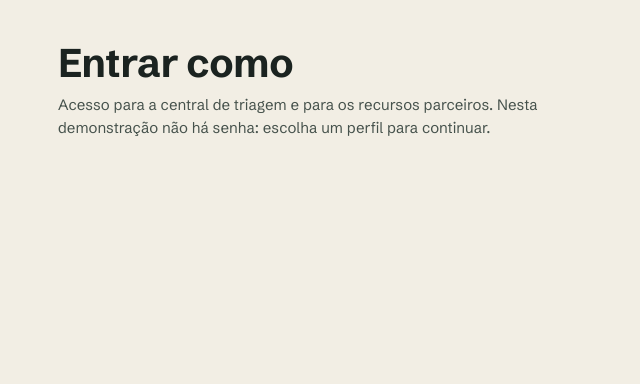
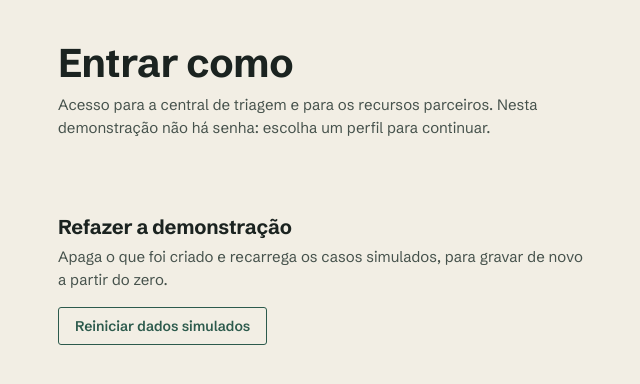
Before and after one commit to leolauren7ino/c-pet_gs2026, a Spring Boot app: page /entrar.html in a window 1280 px wide. Shown: the part 52-436 px from the top of the page, without its empty margins (42-682 px from the left). Run offline with Spring Boot 4, Linux system fonts and the light colour scheme; data that the repository does not hold is empty; database files in the repository are not loaded.

Commit message:
Marco 5: reset pela tela de entrada e README com roteiro de demo
Co-Authored-By: Claude Sonnet 5.5 <noreply@anthropic.com>

```diff
--- a/src/main/resources/static/entrar.html
+++ b/src/main/resources/static/entrar.html
@@ -16,6 +16,12 @@
     <p class="suave mt-2" style="max-width:58ch">Acesso para a central de triagem e para os recursos parceiros. Nesta demonstração não há senha: escolha um perfil para continuar.</p>
     <div class="alerta-erro mt-3" id="erro" role="alert" hidden></div>
     <div class="usuarios" id="usuarios"></div>
+    <section class="mt-5" style="max-width:58ch">
+      <h2 class="mb-2">Refazer a demonstração</h2>
+      <p class="suave mb-3">Apaga o que foi criado e recarrega os casos simulados, para gravar de novo a partir do zero.</p>
+      <button class="btn-c sec" type="button" id="reset">Reiniciar dados simulados</button>
+      <p class="mt-2" id="reset-msg" role="status"></p>
+    </section>
   </main>
   <script src="js/app.js"></script>
   <script src="js/entrar.js"></script>
--- a/src/main/resources/static/js/entrar.js
+++ b/src/main/resources/static/js/entrar.js
@@ -14,6 +14,18 @@
       erro.hidden = false;
     }
   }
+
+  document.getElementById("reset").addEventListener("click", async (ev) => {
+    const msg = document.getElementById("reset-msg");
+    ev.target.disabled = true;
+    try {
+      await api("/api/demo/reset", { method: "POST" });
+      msg.textContent = "Dados simulados recarregados.";
+    } catch (e) {
+      msg.textContent = e.erro;
+    }
+    ev.target.disabled = false;
+  });
 
   api("/api/usuarios")
     .then((usuarios) => {
```
Also changed, not shown: README.md (added), 1 other file.
